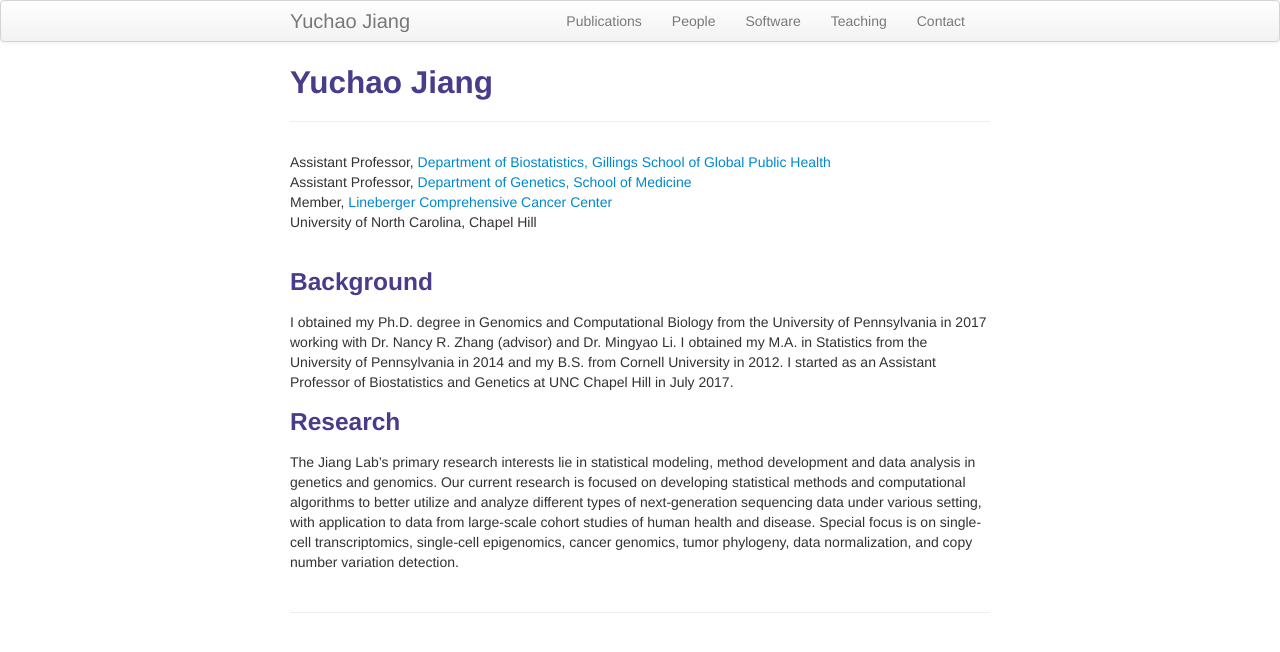
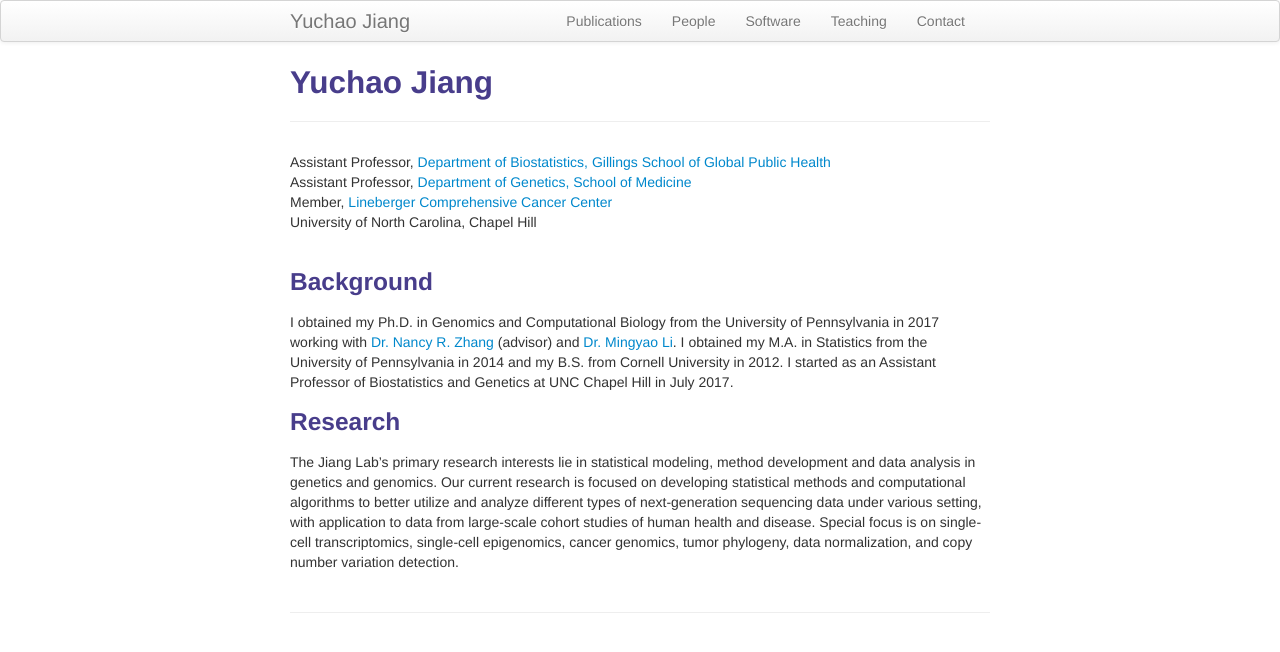
Before and after one commit to yuchaojiang/yuchaojiang.github.io, a Jekyll site: the page built from index.md, in a window 1280 px wide. Shown: the top 652 px of the page. Built offline with Jekyll 4.4.1, drawn with Linux system fonts in a browser that asks for light colours.

Commit message:
Update index.md

```diff
--- a/index.md
+++ b/index.md
@@ -17,7 +17,7 @@ description: I am an Assistant Professor in the Department of Biostatistics and
 
 ###  Background
 
-I obtained my Ph.D. degree in Genomics and Computational Biology from the University of Pennsylvania in 2017 working with Dr. Nancy R. Zhang (advisor) and Dr. Mingyao Li. I obtained my M.A. in Statistics from the University of Pennsylvania in 2014 and my B.S. from Cornell University in 2012. I started as an Assistant Professor of Biostatistics and Genetics at UNC Chapel Hill in July 2017.
+I obtained my Ph.D. in Genomics and Computational Biology from the University of Pennsylvania in 2017 working with [Dr. Nancy R. Zhang](https://statistics.wharton.upenn.edu/profile/nzh/) (advisor) and [Dr. Mingyao Li](http://www.med.upenn.edu/apps/faculty/index.php/g275/p8122973). I obtained my M.A. in Statistics from the University of Pennsylvania in 2014 and my B.S. from Cornell University in 2012. I started as an Assistant Professor of Biostatistics and Genetics at UNC Chapel Hill in July 2017.
 
 
 ### Research
```
